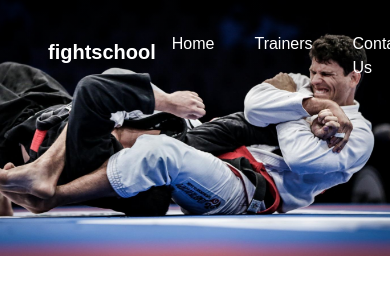
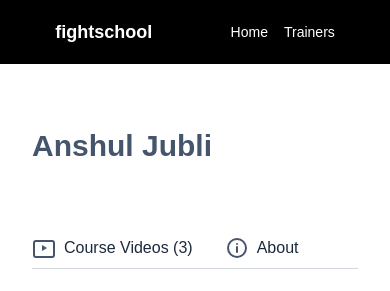
Before and after one commit to nishantguvvada/cfc-fightschool, a React (Vite) app in the folder frontend/: page /trainer/1 in a window 390 px wide. Shown: the top 291 px of the page. Built offline with nearby package versions, Linux system fonts and the light colour scheme; grey boxes are pictures that could not be loaded.

Commit message:
added mobiile friendly navbar

```diff
--- a/frontend/index.html
+++ b/frontend/index.html
@@ -2,7 +2,7 @@
 <html lang="en">
   <head>
     <meta charset="UTF-8" />
-    <link rel="icon" type="image/svg+xml" href="./public/FS.svg" />
+    <link rel="icon" type="image/svg+xml" href="./FS.svg" />
     <meta name="viewport" content="width=device-width, initial-scale=1.0" />
     <title>cfc-fightschool</title>
   </head>
--- a/frontend/src/components/TrainerNav.jsx
+++ b/frontend/src/components/TrainerNav.jsx
@@ -2,9 +2,31 @@ import navbarImage from "../assets/navbar-image.jpg";
 
 export const TrainerNav = () => {
     return (
-        <nav className="w-full flex justify-center bg-black">
+        <nav className="w-full ">
         {/* Wrapper enforces rendered size */}
-        <div className="relative w-full h-64">
+        <div className="flex md:hidden items-center justify-around px-4 h-16 bg-black">
+            <a
+            href="/"
+            className="text-white text-lg font-semibold"
+            >
+            fightschool
+            </a>
+
+            <ul className="flex gap-4 text-white text-sm">
+            <li>
+                <a href="/" className="hover:text-[#acfcc3ff] transition">
+                Home
+                </a>
+            </li>
+            <li>
+                <a href="/" className="hover:text-[#acfcc3ff] transition">
+                Trainers
+                </a>
+            </li>
+            </ul>
+        </div>
+
+        <div className="relative hidden md:block w-full h-64">
             {/* Navbar Image */}
             <img
             src={navbarImage}
```
